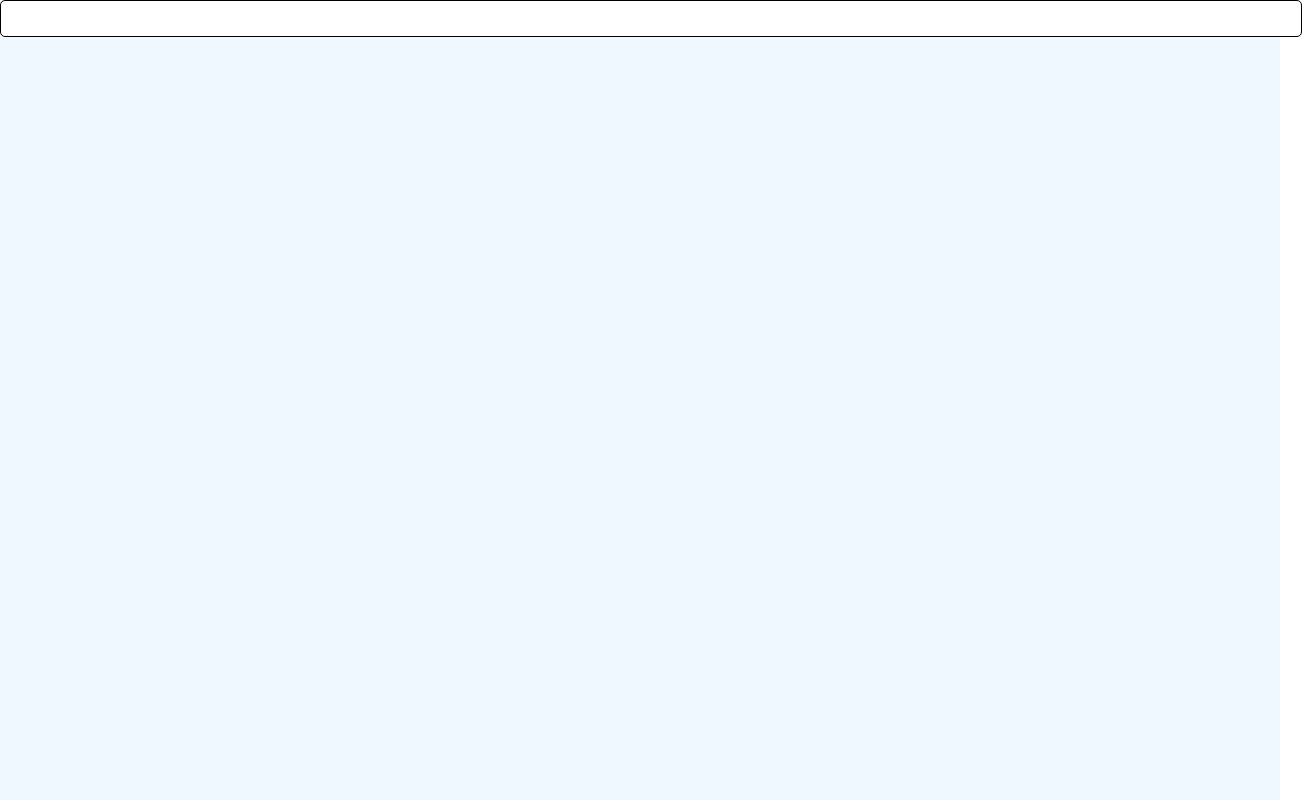
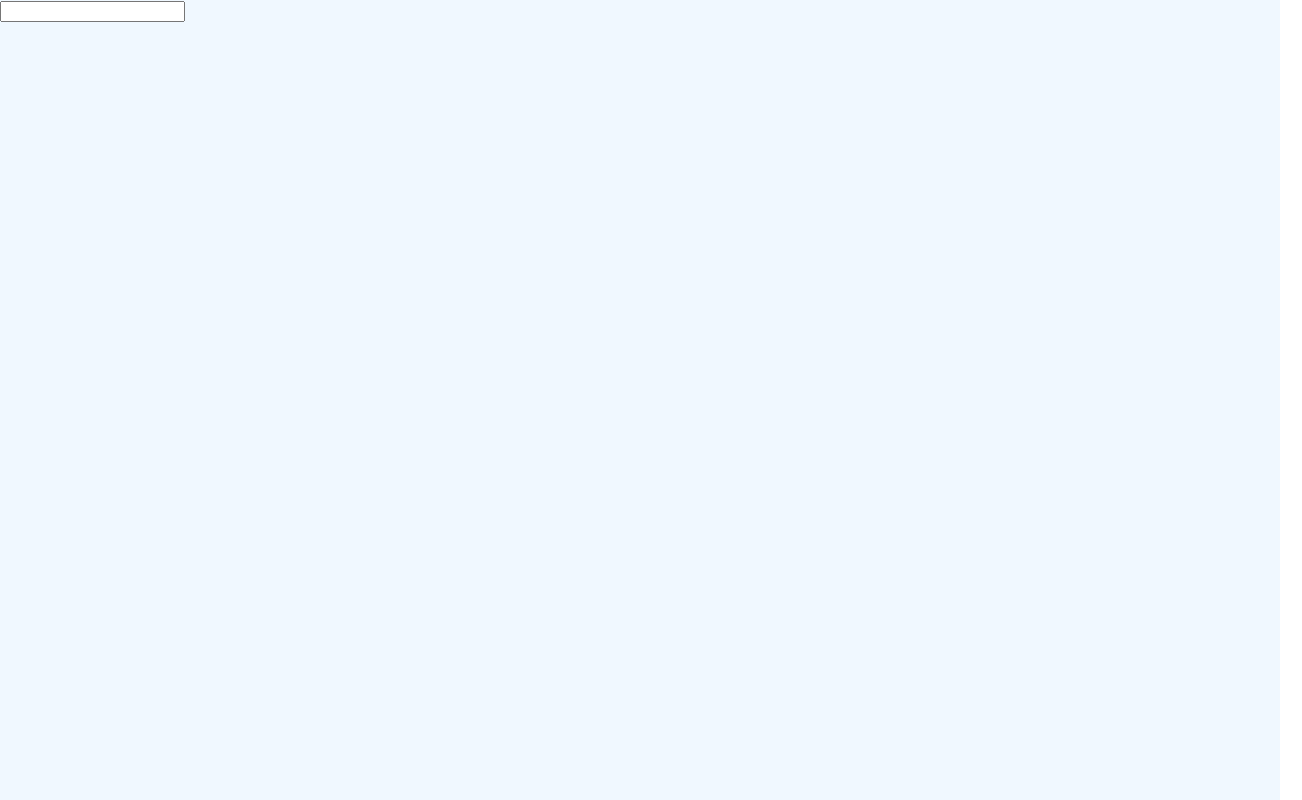
Before and after one commit to jjla26/react-testing-components, a React (Create React App) app: page / in a window 1280 px wide. Shown: the whole page, 1302 px wide, since content can reach past the window. Built offline with nearby package versions, Linux system fonts and the light colour scheme.

Commit message:
add label to input component

```diff
--- a/src/components/Input.js
+++ b/src/components/Input.js
@@ -1,9 +1,13 @@
 import React from 'react'
 import styles from '../styles/Input.module.css'
 
-function Input(props) {
+function Input({ children, label, radioLabel, ...rest}) {
   return (
-    <input className={styles.input} {...props} />
+    <>
+      <label>{label}</label>
+      <input className={rest.type === 'text' ? styles.input : ''} {...rest} />
+      <label>{radioLabel}</label>
+    </>
   )
 }
 
--- a/src/styles/Input.module.css
+++ b/src/styles/Input.module.css
@@ -2,5 +2,6 @@
   border: 1px solid black;
   border-radius: 5px;
   padding: 10px;
-  width: 100%;
+  min-width: 500px;
+  font-size: large;
 }
```
